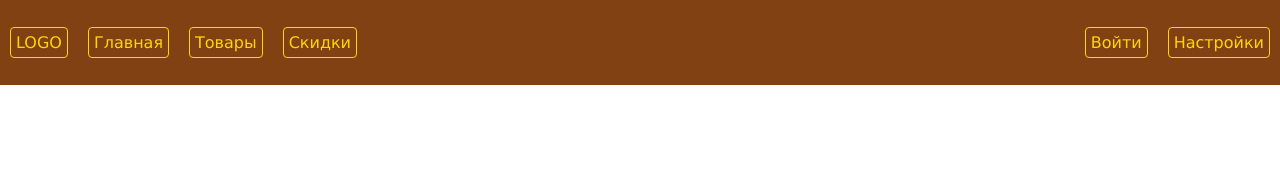
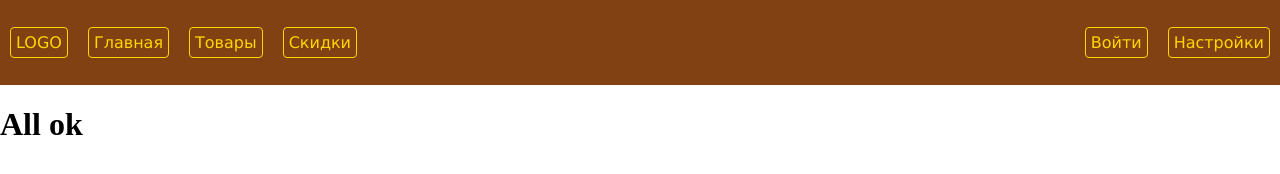
Before and after one commit to A1e0/A1e0.github.io, a plain HTML site: page index.html in a window 1280 px wide. Drawn offline with Linux system fonts and the light colour scheme.

Commit message:
Add files via upload

```diff
--- a/index.html
+++ b/index.html
@@ -25,5 +25,8 @@
         </div>
     </header>
 
+    <main>
+        <h1>All ok</h1>
+    </main>
 </body>
 </html>
```
